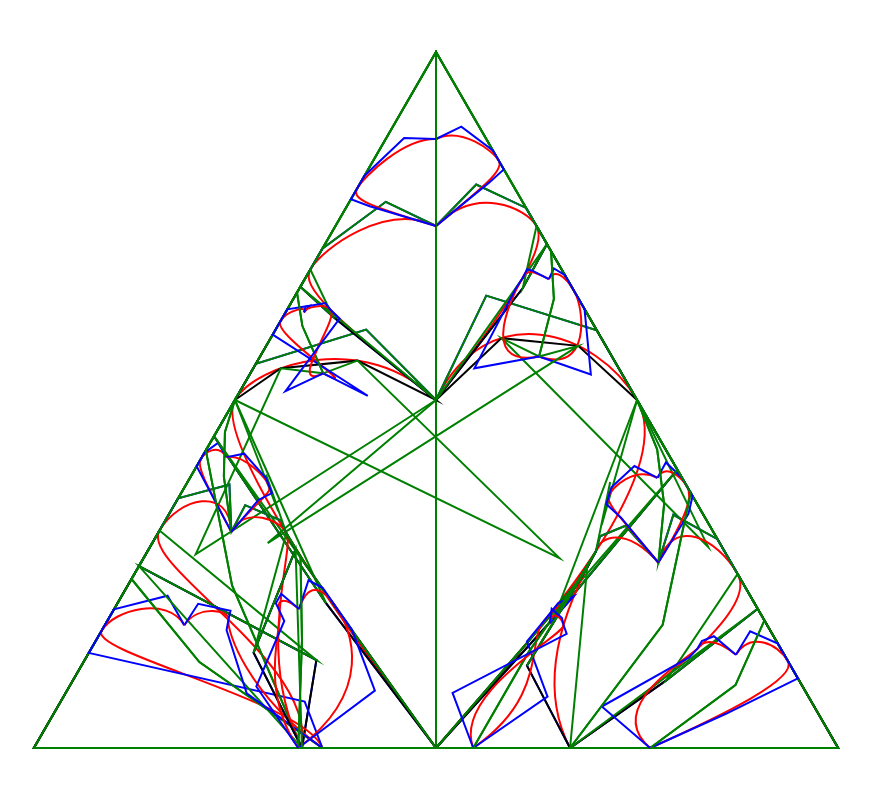
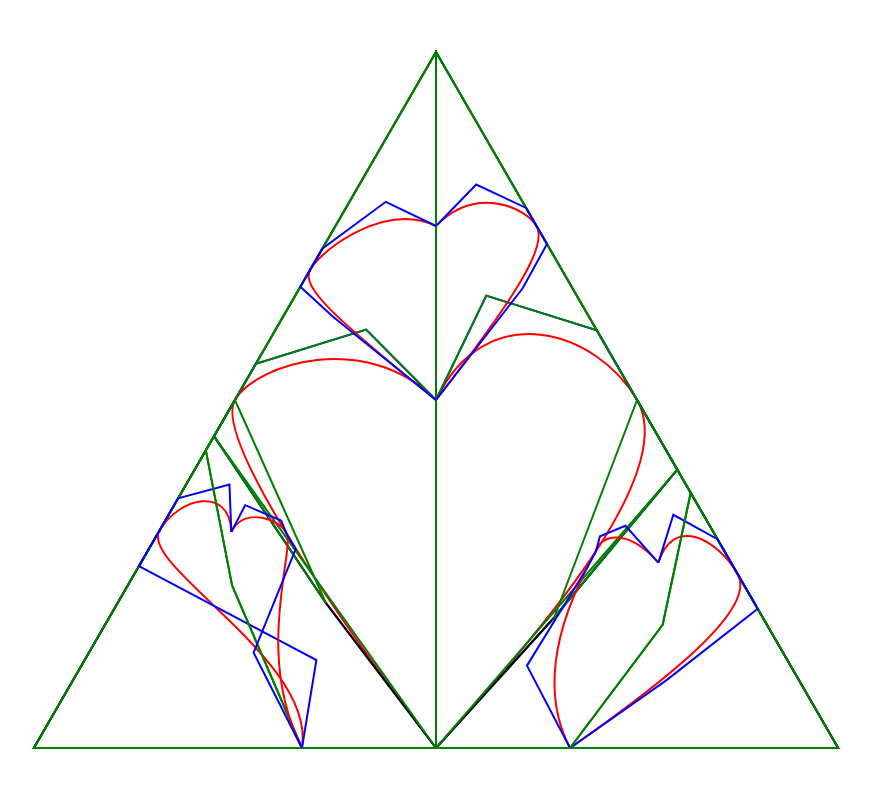
Before and after one commit to geon/xkcd_543, a plain HTML site: page index.html in a window 1280 px wide. Shown: the whole page, without its empty margins (204-1075 px from the left). Drawn offline with Linux system fonts and the light colour scheme.

Commit message:
Removed pointless depth argument.

```diff
--- a/index.html
+++ b/index.html
@@ -158,7 +158,6 @@
 			heartRightLower,
 
 			bezierTriangle,
-			maxDepth,
 			depth
 		) {
 
@@ -185,7 +184,6 @@
 				heartRightLower,
 
 				rightHalfOfBezierTriangle(bezierTriangle),
-				maxDepth,
 				depth
 			);
 			drawHalfSierpinskiHeart(
@@ -197,7 +195,6 @@
 				heartRightLower,
 
 				leftHalfOfBezierTriangle(bezierTriangle),
-				maxDepth,
 				depth
 			);
 		}
@@ -211,7 +208,6 @@
 			heartRightLower,
 
 			halfBezierTriangle,
-			maxDepth,
 			depth
 		) {
 
@@ -241,7 +237,7 @@
 				)
 			);
 
-			if (depth < maxDepth) {
+			if (depth > 1) {
 
 				var heartRightUpperForHalf = heartRightUpper.map(makeRightHalf);
 				var topHalfTriangle = [
@@ -264,8 +260,7 @@
 					heartRightLower,
 
 					transformBezierTriangleByBezierTriangle(halfBezierTriangle, topHalfTriangle),
-					maxDepth,
-					depth + 1
+					depth - 1
 				);
 
 
@@ -290,8 +285,7 @@
 					heartRightLower,
 
 					transformBezierTriangleByBezierTriangle(halfBezierTriangle, lowerFullTriangle),
-					maxDepth,
-					depth + 1
+					depth - 1
 				);
 			}
 		}
@@ -587,8 +581,7 @@
 				heartRightLower,
 
 				baseBezierTriangle,
-				2,
-				0
+				2
 			);
 
 
```
